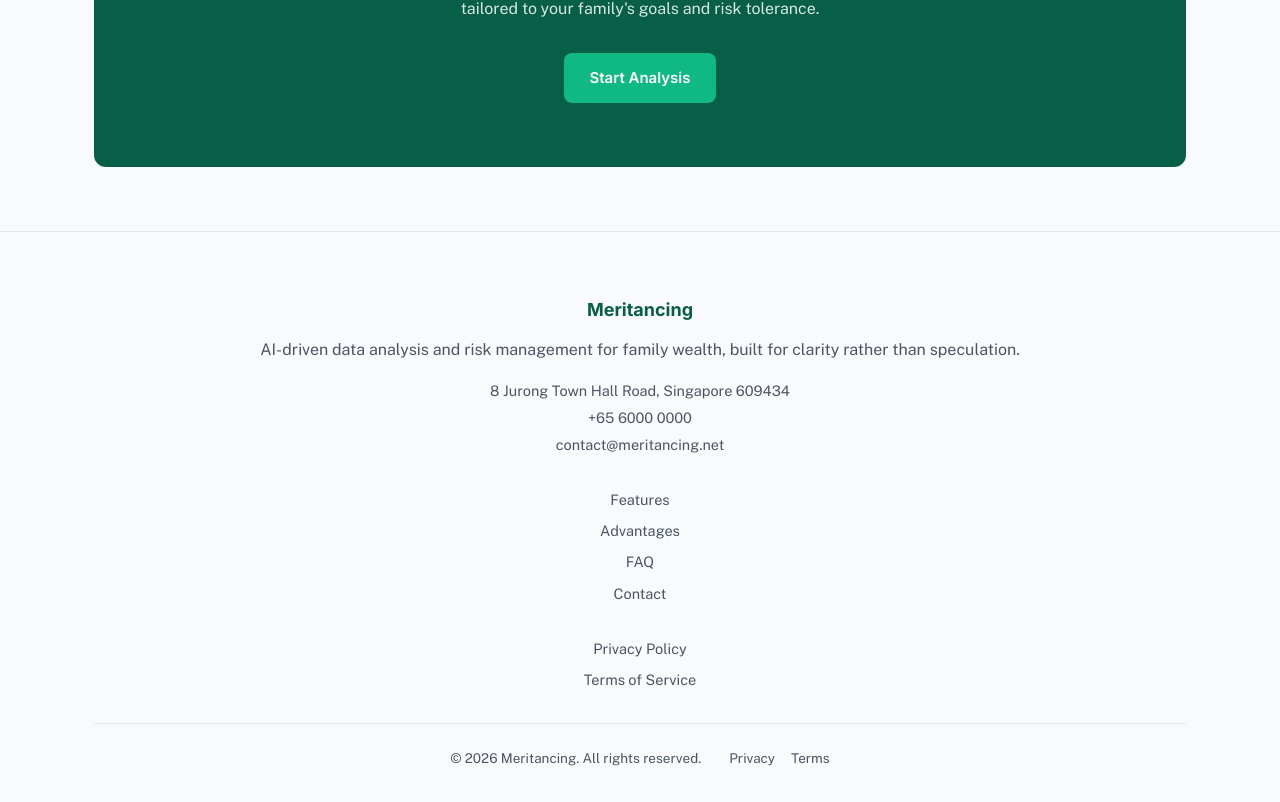
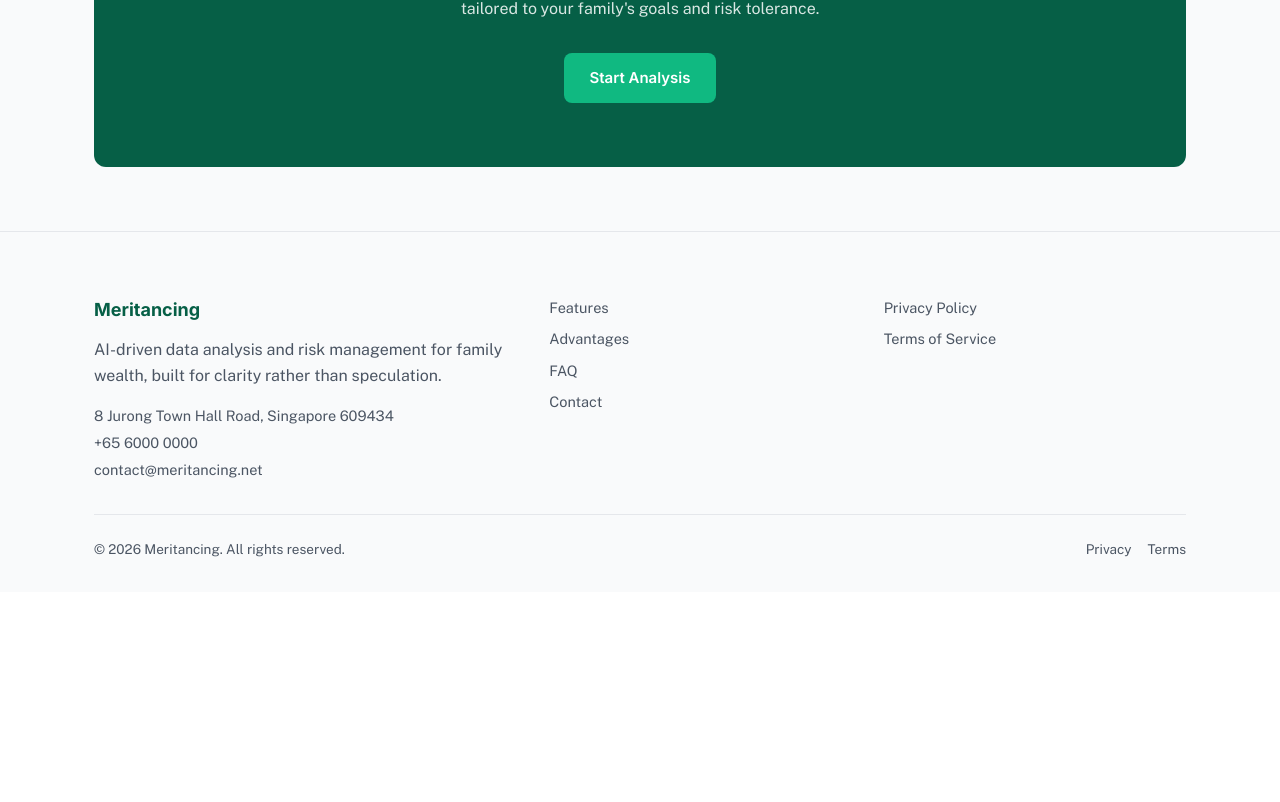
Before and after one commit to taybadeveloper/Meritancing, a Next.js app: page / in a window 1280 px wide. Shown: the part 3635-4437 px from the top of the page. After the commit the page ends 4227 px from the top, so only its background shows below. Built offline with nearby package versions, Linux system fonts and the light colour scheme.

Commit message:
Center footer on mobile only

```diff
--- a/app/globals.css
+++ b/app/globals.css
@@ -522,14 +522,15 @@ footer{
   background:var(--secondary);
   border-top:1px solid var(--border);
   padding:var(--space-8) 0 var(--space-6);
-  text-align:center;
 }
 .footer-grid{
   display:grid;
   gap:var(--space-6);
   grid-template-columns:1fr;
-  justify-items:center;
   margin-bottom:var(--space-6);
+}
+@media (min-width:768px){
+  .footer-grid{ grid-template-columns:1.4fr 1fr 1fr; }
 }
 .footer-brand{
   font-family:var(--font-head);
@@ -541,7 +542,6 @@ footer{
 .footer-nav{
   display:flex;
   flex-direction:column;
-  align-items:center;
   gap:var(--space-2);
 }
 .footer-nav a{ color:var(--muted); font-size:14.5px; }
@@ -565,8 +565,16 @@ address a:hover{ color:var(--primary); }
   color:var(--muted);
   display:flex;
   flex-wrap:wrap;
-  justify-content:center;
+  justify-content:space-between;
   gap:var(--space-3);
 }
 .footer-bottom a{ color:var(--muted); margin-left:var(--space-4); }
 .footer-bottom a:hover{ color:var(--primary); }
+
+/* Footer centered on mobile only */
+@media (max-width:767px){
+  footer{ text-align:center; }
+  .footer-grid{ justify-items:center; }
+  .footer-nav{ align-items:center; }
+  .footer-bottom{ justify-content:center; }
+}
```
